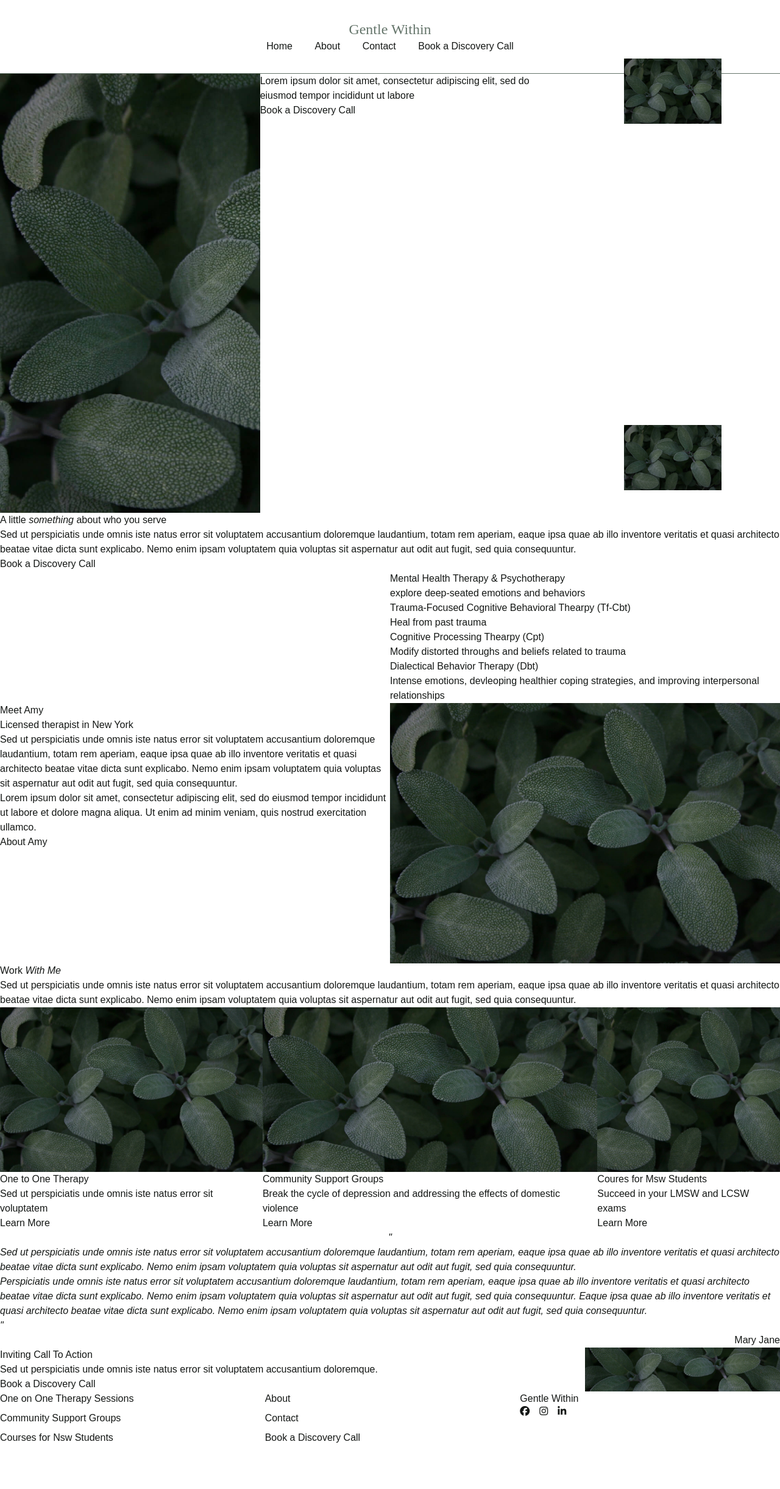
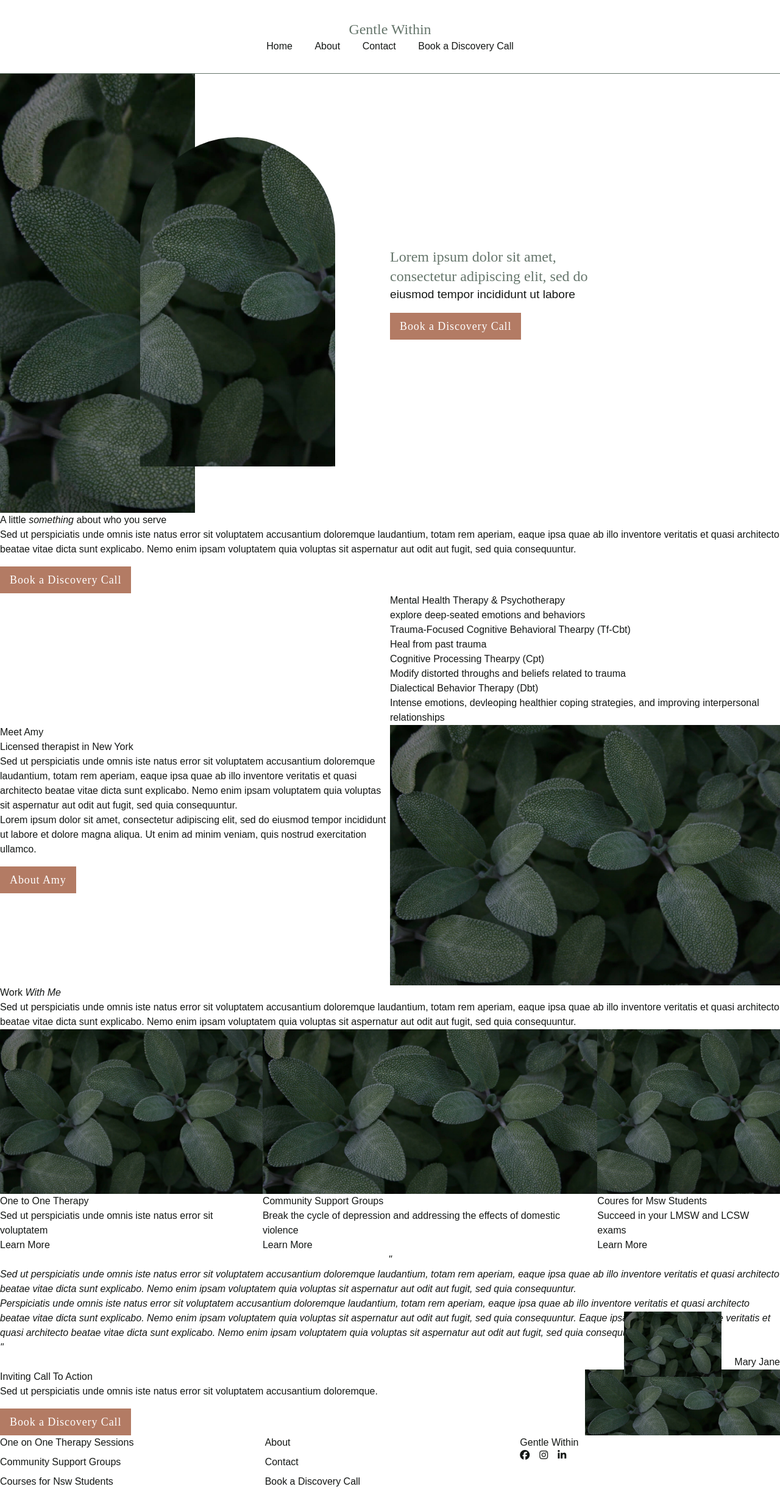
Before and after one commit to brittwoodard/gentle-within, a Jekyll site: the page built from index.html, in a window 1280 px wide. Shown: the whole page at 61% size. Built offline with Jekyll 4.4.1, drawn with Linux system fonts in a browser that asks for light colours; nearby versions of some CDN libraries; some web fonts are replaced; before the commit the page ends 2370 px from its top, so only the background shows below that.

Commit message:
header styling

```diff
--- a/assets/css/style.css
+++ b/assets/css/style.css
@@ -459,6 +459,31 @@
   --tw-contain-paint:  ;
   --tw-contain-style:  ;
 }
+/* Buttons */
+.button {
+  margin-top: 1rem;
+  display: inline-block;
+  --tw-bg-opacity: 1;
+  background-color: rgb(179 123 100 / var(--tw-bg-opacity));
+  padding-top: 0.5rem;
+  padding-bottom: 0.5rem;
+  padding-left: 1rem;
+  padding-right: 1rem;
+  font-family: ibarra-real-nova, serif;
+  font-size: 1.125rem;
+  line-height: 1.75rem;
+  letter-spacing: 0.05em;
+  --tw-text-opacity: 1;
+  color: rgb(255 255 255 / var(--tw-text-opacity));
+}
+.button:hover {
+  background-color: rgb(179 123 100 / 0.75);
+  transition-property: color, background-color, border-color, text-decoration-color, fill, stroke, opacity, box-shadow, transform, filter, -webkit-backdrop-filter;
+  transition-property: color, background-color, border-color, text-decoration-color, fill, stroke, opacity, box-shadow, transform, filter, backdrop-filter;
+  transition-property: color, background-color, border-color, text-decoration-color, fill, stroke, opacity, box-shadow, transform, filter, backdrop-filter, -webkit-backdrop-filter;
+  transition-timing-function: cubic-bezier(0.4, 0, 0.2, 1);
+  transition-duration: 500ms;
+}
 /* Images */
 .bg-image-style {
   background-size: cover;
@@ -481,6 +506,9 @@
 .absolute {
   position: absolute;
 }
+.relative {
+  position: relative;
+}
 .bottom-0 {
   bottom: 0px;
 }
@@ -490,11 +518,14 @@
 .left-0 {
   left: 0px;
 }
+.left-\[18\%\] {
+  left: 18%;
+}
 .right-24 {
   right: 6rem;
 }
-.top-24 {
-  top: 6rem;
+.top-\[25\%\] {
+  top: 25%;
 }
 .z-10 {
   z-index: 10;
@@ -531,6 +562,9 @@
 .ml-4 {
   margin-left: 1rem;
 }
+.mr-12 {
+  margin-right: 3rem;
+}
 .mt-4 {
   margin-top: 1rem;
 }
@@ -546,6 +580,9 @@
 .hidden {
   display: none;
 }
+.h-\[60vh\] {
+  height: 60vh;
+}
 .h-auto {
   height: auto;
 }
@@ -560,6 +597,12 @@
 }
 .w-40 {
   width: 10rem;
+}
+.w-\[25vw\] {
+  width: 25vw;
+}
+.w-\[60\%\] {
+  width: 60%;
 }
 .w-full {
   width: 100%;
@@ -607,6 +650,10 @@
   margin-top: calc(0.5rem * calc(1 - var(--tw-space-y-reverse)));
   margin-bottom: calc(0.5rem * var(--tw-space-y-reverse));
 }
+.rounded-t-\[15rem\] {
+  border-top-left-radius: 15rem;
+  border-top-right-radius: 15rem;
+}
 .border {
   border-width: 1px;
 }
@@ -648,6 +695,9 @@
   font-size: 1.5rem;
   line-height: 2rem;
 }
+.text-\[1\.2rem\] {
+  font-size: 1.2rem;
+}
 .text-lg {
   font-size: 1.125rem;
   line-height: 1.75rem;
--- a/index.html
+++ b/index.html
@@ -90,24 +90,24 @@
 
 
 <!-- Hero Banner -->
-<section class="grid grid-cols-3">
+<section class="grid grid-cols-2">
 
-  <!-- Image / Left Column -->
-  <div class="bg-image-style min-h-[80vh]" style="background-image: url('{{ page.header.images.background-image.image_path }}'); background-position: {{ page.header.images.background-image.image_focus }};"></div>
+  <div class="grid grid-cols-2">
+    <!-- Image / Left Column -->
+    <div class="relative bg-image-style min-h-[80vh]" style="background-image: url('{{ page.header.images.background-image.image_path }}'); background-position: {{ page.header.images.background-image.image_focus }};"></div>
+  </div>
 
   <!-- Right Column -->
-  <div class="col-span-2">
-    <div>
-      <h1>{{ page.header.title }}</h1>
-      <p>{{ page.header.subtitle }}</p>
+  <div class="mr-12 flex items-center">
+    <div class="w-[60%]">
+      <h1 class="font-serif text-dark text-2xl">{{ page.header.title }}</h1>
+      <p class="text-[1.2rem]">{{ page.header.subtitle }}</p>
       <a class="button" href="{{ page.header.button.url }}">{{ page.header.button.text }}</a>
     </div>
   </div>
 
   <!-- Floating Image -->
-  <div class="absolute top-24 right-24 z-10">
-    <img src="{{ page.header.images.featured-image.image_path }}" alt="{{ page.header.images.featured-image.image_description }}" class="w-40 h-auto">
-  </div>
+  <div class="bg-image-style absolute top-[25%] left-[18%] z-10 h-[60vh] w-[25vw] rounded-t-[15rem]" style="background-image: url('{{ page.header.images.featured-image.image_path }}');"></div>
 
 </section>
 
@@ -199,7 +199,7 @@
 
 
 <!-- Call to Action -->
-<section class="grid grid-cols-4">
+<section class="grid grid-cols-4 relative">
 
   <!-- Left Column / Text -->
   <div class="col-span-3">
```
Also changed, not shown: style.css (+9 -0 lines).
